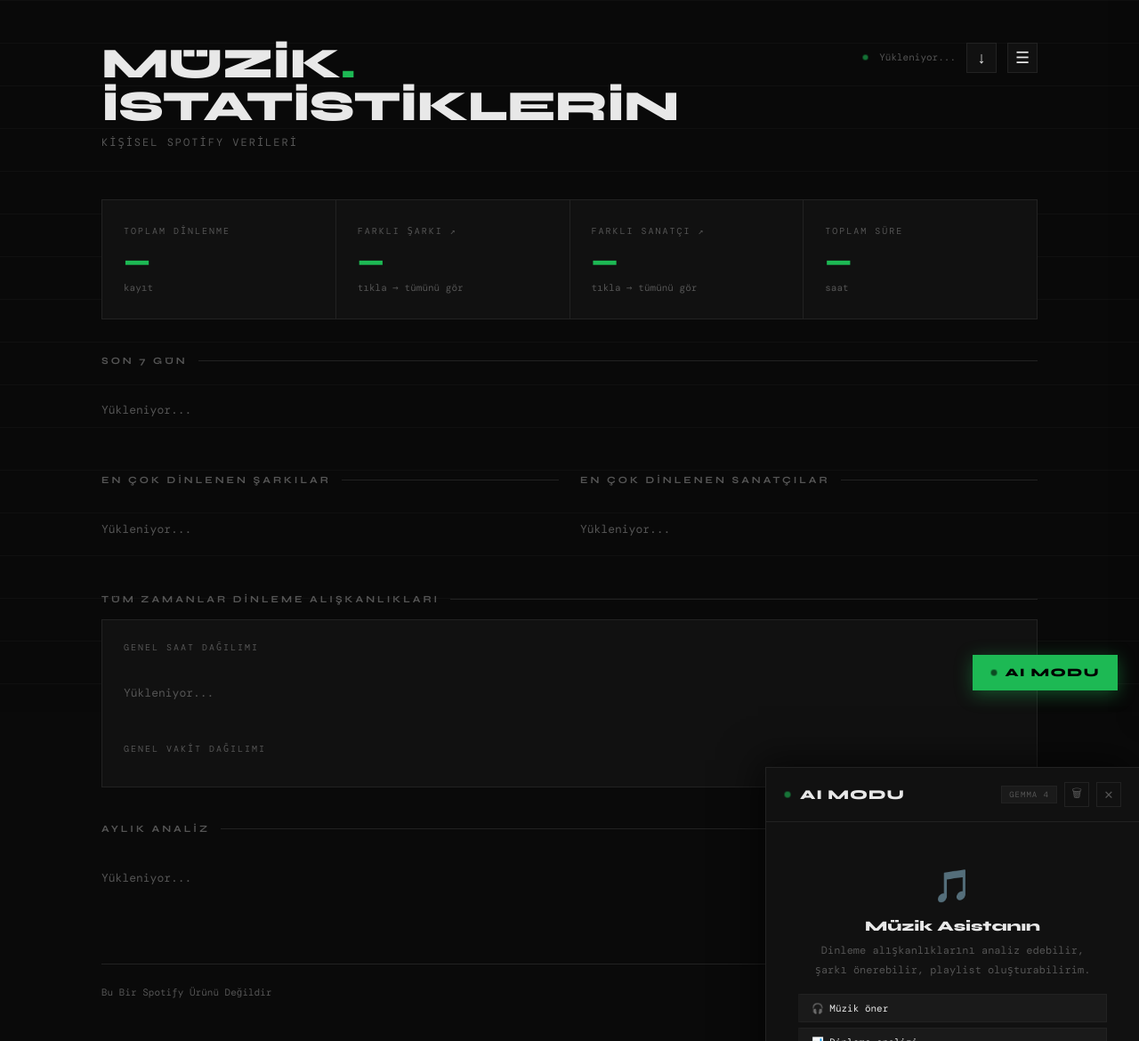
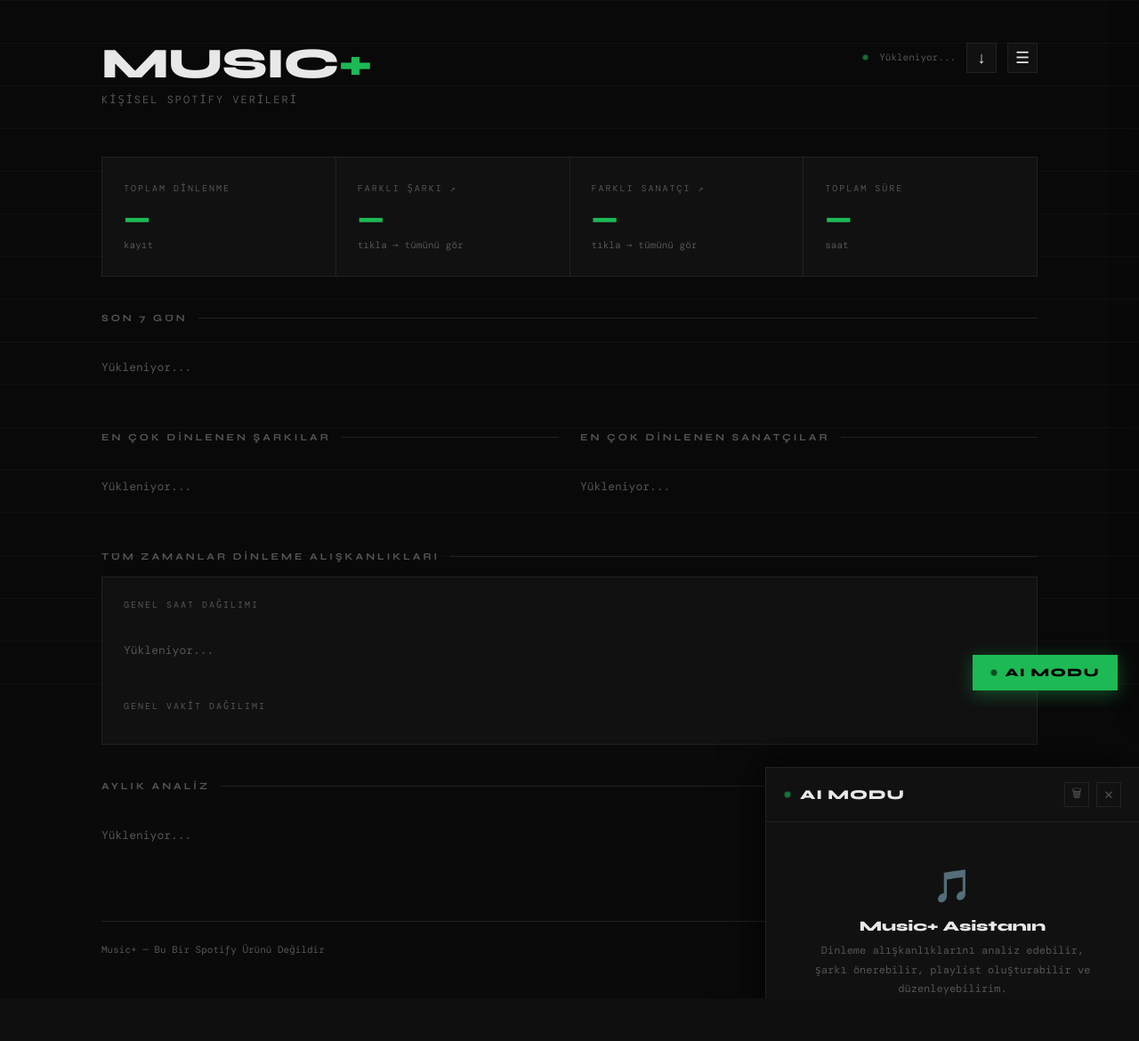
Before and after one commit to BatuhanGns/MusicPlus, a Flask app: template templates/dashboard.html in a window 1280 px wide. Shown: the whole page at 89% size. After the commit the page ends 1122 px from the top, so only its background shows below. Run offline with Flask 3, Linux system fonts and the light colour scheme; the template is opened without the code that fills it, so the values that code supplies are empty; some web fonts are replaced.

Commit message:
Add files via upload

```diff
--- a/templates/dashboard.html
+++ b/templates/dashboard.html
@@ -3,7 +3,7 @@
 <head>
 <meta charset="UTF-8">
 <meta name="viewport" content="width=device-width, initial-scale=1.0">
-<title>Spotify İstatistikleri</title>
+<title>Music+</title>
 <link href="https://fonts.googleapis.com/css2?family=Syne:wght@400;700;800&family=DM+Mono:wght@300;400;500&display=swap" rel="stylesheet">
 <style>
   :root {
@@ -312,7 +312,7 @@
     margin-top: 6px; background: rgba(29,185,84,.08);
     border: 1px solid var(--green); padding: 10px 14px;
     font-size: 11px; color: var(--green); letter-spacing: .5px;
-    display: flex; align-items: center; gap: 8px;
+    display: flex; align-items: flex-start; gap: 8px; flex-direction: column;
   }
   .ai-action-card .ai-action-run {
     margin-left: auto; background: var(--green); color: #000;
@@ -396,7 +396,7 @@
 <div class="wrapper">
   <header>
     <div class="logo-area">
-      <h1>MÜZİK<span>.</span><br>İSTATİSTİKLERİN</h1>
+      <h1>MUSIC<span>+</span></h1>
       <p id="headerSubtitle">Kişisel Spotify Verileri</p>
     </div>
     <div style="display:flex;align-items:center;gap:12px">
@@ -557,7 +557,7 @@
     <div class="section-title">Hesap Özetin</div>
 
     <div style="background:var(--surface); padding:32px 24px; border:1px solid var(--border); margin-bottom:24px; text-align:center;">
-      <p style="color:var(--muted); font-size:11px; letter-spacing:2px; margin-bottom:8px;">MÜZİK İSTATİSTİKLERİN'E KATILIM TARİHİN</p>
+      <p style="color:var(--muted); font-size:11px; letter-spacing:2px; margin-bottom:8px;">MUSIC+'A KATILIM TARİHİN</p>
       <h3 id="profilKatilimTarihi" style="font-family:'Syne',sans-serif; font-size:32px; color:var(--green); font-weight:800;">—</h3>
     </div>
 
@@ -589,7 +589,7 @@
   </div>
 
   <footer>
-    <span>Bu Bir Spotify Ürünü Değildir</span>
+    <span>Music+ — Bu Bir Spotify Ürünü Değildir</span>
     <span id="footerTime"></span>
   </footer>
 </div>
@@ -1635,7 +1635,6 @@ document.addEventListener('click', function(e) {
       AI MODU
     </div>
     <div style="display:flex;align-items:center;gap:8px;flex-wrap:wrap;">
-      <span class="ai-model-badge" id="aiModelBadge">GEMMA 4</span>
       <div class="ai-header-btns">
         <button class="ai-header-btn" onclick="clearAIHistory()" title="Sohbeti Temizle">🗑</button>
         <button class="ai-header-btn" onclick="toggleAIPanel()" title="Kapat">✕</button>
@@ -1646,13 +1645,14 @@ document.addEventListener('click', function(e) {
   <div class="ai-messages" id="aiMessages">
     <div class="ai-welcome" id="aiWelcome">
       <div class="ai-welcome-icon">🎵</div>
-      <h3>Müzik Asistanın</h3>
-      <p>Dinleme alışkanlıklarını analiz edebilir,<br>şarkı önerebilir, playlist oluşturabilirim.</p>
+      <h3>Music+ Asistanın</h3>
+      <p>Dinleme alışkanlıklarını analiz edebilir,<br>şarkı önerebilir, playlist oluşturabilir ve düzenleyebilirim.</p>
       <div class="ai-suggestions">
         <button class="ai-suggestion-btn" onclick="sendAISuggestion('Bana müzik zevkime göre şarkı öner')">🎧 Müzik öner</button>
         <button class="ai-suggestion-btn" onclick="sendAISuggestion('En çok hangi sanatçıları dinliyorum?')">📊 Dinleme analizi</button>
         <button class="ai-suggestion-btn" onclick="sendAISuggestion('Bu hafta en çok ne dinledim?')">📅 Bu hafta</button>
         <button class="ai-suggestion-btn" onclick="sendAISuggestion('Şu an çalan şarkıya benzer şeyler öner')">▶ Şu an çalana benzer</button>
+        <button class="ai-suggestion-btn" onclick="triggerFullAnalysis()">🔍 Tam detaylı analiz yap</button>
       </div>
     </div>
   </div>
@@ -1840,10 +1840,6 @@ async function sendAIMessage() {
 
         } else if (chunk.type === 'done') {
           usedModel = chunk.model || '';
-          if (usedModel) {
-            document.getElementById('aiModelBadge').textContent =
-              usedModel.includes('31b') ? 'GEMMA 4 31B' : 'GEMMA 4 26B';
-          }
 
         } else if (chunk.type === 'error') {
           throw new Error(chunk.text);
@@ -1879,7 +1875,10 @@ function _parseAction(text) {
   const match = text.match(/\{[\s\S]*?"action"[\s\S]*?\}[\s]*$/);
   if (!match) return null;
   try {
-    return JSON.parse(match[0]);
+    const action = JSON.parse(match[0]);
+    const validActions = ['search_track', 'create_playlist', 'add_to_playlist', 'edit_playlist', 'shuffle_playlist'];
+    if (!validActions.includes(action.action)) return null;
+    return action;
   } catch {
     return null;
   }
@@ -1890,20 +1889,51 @@ function _appendActionCard(parent, action) {
     search_track:    '🔍 Şarkı ID ara',
     create_playlist: '🎵 Playlist oluştur',
     add_to_playlist: '➕ Playliste ekle',
+    edit_playlist:   '✏️ Playlist düzenle',
     shuffle_playlist:'🔀 Playlist karıştır',
   };
   const label = labels[action.action] || '⚡ İşlem yap';
-  let detail = '';
-  if (action.name)        detail = `: "${action.name}"`;
-  else if (action.track)  detail = `: "${action.track}"`;
-  else if (action.tracks) detail = ` (${action.tracks.length} şarkı)`;
 
   const card = document.createElement('div');
   card.className = 'ai-action-card';
-  card.innerHTML = `
-    <span>${label}${_esc(detail)}</span>
-    <button class="ai-action-run" onclick="executeAIAction(this, ${_esc(JSON.stringify(action))})">Çalıştır</button>
-  `;
+  card.style.flexDirection = 'column';
+  card.style.alignItems = 'flex-start';
+  card.style.gap = '8px';
+
+  // create_playlist ve add_to_playlist için şarkıları listele
+  if ((action.action === 'create_playlist' || action.action === 'add_to_playlist' || action.action === 'edit_playlist') && action.tracks && action.tracks.length > 0) {
+    const headerRow = document.createElement('div');
+    headerRow.style.cssText = 'display:flex;align-items:center;gap:8px;width:100%;';
+    headerRow.innerHTML = `<span style="flex:1;">${label}${action.name ? ': <strong>' + _esc(action.name) + '</strong>' : ''} — <em>${action.tracks.length} şarkı</em></span>`;
+    card.appendChild(headerRow);
+
+    // Şarkı listesi
+    const trackList = document.createElement('div');
+    trackList.style.cssText = 'width:100%;display:flex;flex-direction:column;gap:3px;max-height:200px;overflow-y:auto;';
+    action.tracks.forEach((t, i) => {
+      const row = document.createElement('div');
+      row.style.cssText = 'font-size:11px;color:var(--text);padding:5px 8px;background:rgba(29,185,84,0.06);border-left:2px solid var(--green);display:flex;gap:8px;align-items:center;';
+      row.innerHTML = `<span style="color:var(--muted);min-width:18px;">${i+1}.</span><span>${_esc(t)}</span>`;
+      trackList.appendChild(row);
+    });
+    card.appendChild(trackList);
+
+    const runBtn = document.createElement('button');
+    runBtn.className = 'ai-action-run';
+    runBtn.textContent = 'Çalıştır';
+    runBtn.style.marginTop = '4px';
+    runBtn.onclick = function() { executeAIAction(runBtn, action); };
+    card.appendChild(runBtn);
+  } else {
+    let detail = '';
+    if (action.track) detail = `: "${action.track}"`;
+    card.innerHTML = `
+      <div style="display:flex;align-items:center;gap:8px;width:100%">
+        <span style="flex:1">${label}${_esc(detail)}</span>
+        <button class="ai-action-run" onclick="executeAIAction(this, ${_esc(JSON.stringify(action))})">Çalıştır</button>
+      </div>`;
+  }
+
   parent.appendChild(card);
 }
 
@@ -1912,18 +1942,15 @@ async function executeAIAction(btn, action) {
   btn.textContent = '⏳';
 
   try {
-    let result = '';
+    let resultText = '';
 
     if (action.action === 'search_track') {
       const q = encodeURIComponent(`${action.track} ${action.artist || ''}`);
       const res = await fetch(`/api/ai/search-track?q=${q}`);
       const data = await res.json();
-      if (data.id) {
-        result = `✅ ID: ${data.id}`;
-        btn.closest('.ai-action-card').querySelector('span').textContent = result;
-      } else {
-        result = '❌ Bulunamadı';
-      }
+      resultText = data.id ? `✅ Bulundu: ${data.id}` : '❌ Bulunamadı';
+      const span = btn.closest('.ai-action-card').querySelector('span');
+      if (span) span.textContent = resultText;
 
     } else if (action.action === 'create_playlist') {
       const res = await fetch('/api/ai/create-playlist', {
@@ -1932,25 +1959,38 @@ async function executeAIAction(btn, action) {
         body: JSON.stringify({ name: action.name, tracks: action.tracks || [] }),
       });
       const data = await res.json();
-      result = data.error ? `❌ ${data.error}` : `✅ Oluşturuldu! (${data.track_count} şarkı)`;
-      btn.closest('.ai-action-card').querySelector('span').textContent = result;
+      resultText = data.error ? `❌ ${data.error}` : `✅ Playlist oluşturuldu! (${data.track_count} şarkı eklendi)`;
+      btn.insertAdjacentHTML('afterend', `<div style="font-size:11px;color:${data.error ? '#ff6b6b' : 'var(--green)'};">${resultText}</div>`);
       if (!data.error) loadPlaylists();
 
     } else if (action.action === 'add_to_playlist') {
-      const res = await fetch(`/api/ai/add-to-playlist`, {
+      const res = await fetch('/api/ai/add-to-playlist', {
         method: 'POST',
         headers: { 'Content-Type': 'application/json' },
         body: JSON.stringify({ playlist_id: action.playlist_id, tracks: action.tracks || [] }),
       });
       const data = await res.json();
-      result = data.error ? `❌ ${data.error}` : `✅ ${data.added} şarkı eklendi`;
-      btn.closest('.ai-action-card').querySelector('span').textContent = result;
+      resultText = data.error ? `❌ ${data.error}` : `✅ ${data.added} şarkı playlist'e eklendi`;
+      btn.insertAdjacentHTML('afterend', `<div style="font-size:11px;color:${data.error ? '#ff6b6b' : 'var(--green)'};">${resultText}</div>`);
+
+    } else if (action.action === 'edit_playlist') {
+      // Playlist düzenleme: mevcut playlist'e şarkı ekle veya adını güncelle
+      const res = await fetch('/api/ai/edit-playlist', {
+        method: 'POST',
+        headers: { 'Content-Type': 'application/json' },
+        body: JSON.stringify({ playlist_id: action.playlist_id, tracks: action.tracks || [], new_name: action.new_name || null }),
+      });
+      const data = await res.json();
+      resultText = data.error ? `❌ ${data.error}` : `✅ Playlist düzenlendi! (${data.added || 0} şarkı eklendi)`;
+      btn.insertAdjacentHTML('afterend', `<div style="font-size:11px;color:${data.error ? '#ff6b6b' : 'var(--green)'};">${resultText}</div>`);
+      if (!data.error) loadPlaylists();
 
     } else if (action.action === 'shuffle_playlist') {
       const res = await fetch(`/api/playlist/${action.playlist_id}/shuffle`, { method: 'POST' });
       const data = await res.json();
-      result = data.error ? `❌ ${data.error}` : '✅ Karıştırıldı!';
-      btn.closest('.ai-action-card').querySelector('span').textContent = result;
+      resultText = data.error ? `❌ ${data.error}` : '✅ Playlist karıştırıldı!';
+      const span = btn.closest('.ai-action-card').querySelector('span');
+      if (span) span.textContent = resultText;
     }
 
     btn.textContent = '✓';
@@ -1967,6 +2007,40 @@ async function clearAIHistory() {
   _showWelcome();
 }
 
+// ── Tam detaylı analiz ─────────────────────────────────────────────────────
+async function triggerFullAnalysis() {
+  _hideWelcome();
+
+  // Tüm sanatçı ve şarkı verilerini çek
+  const msgs = document.getElementById('aiMessages');
+  const loadDiv = document.createElement('div');
+  loadDiv.className = 'ai-msg assistant';
+  loadDiv.innerHTML = '<div class="ai-bubble" style="color:var(--muted)">🔍 Tüm veriler yükleniyor, tam analiz hazırlanıyor...</div>';
+  msgs.appendChild(loadDiv);
+  _scrollBottom();
+
+  try {
+    const [sanatciRes, sarkiRes] = await Promise.all([
+      fetch('/api/tum-sanatcilar'),
+      fetch('/api/tum-sarkilar')
+    ]);
+    const sanatciData = await sanatciRes.json();
+    const sarkiData   = await sarkiRes.json();
+
+    const topSanatcilar = (sanatciData.sanatcilar || []).slice(0, 30);
+    const topSarkilar   = (sarkiData.sarkilar || []).slice(0, 30);
+
+    const prompt = `Benim dinleme istatistiklerimin tam detaylı analizini yap:\n\nTOPLAM SANATÇI SAYISI: ${sanatciData.toplam || 0}\nTOPLAM ŞARKI SAYISI: ${sarkiData.toplam || 0}\n\nEN ÇOK DİNLENEN 30 SANATÇI:\n${topSanatcilar.map((s, i) => `${i+1}. ${s.sanatci} — ${s.count} dinlenme (${s.sure})`).join('\n')}\n\nEN ÇOK DİNLENEN 30 ŞARKI:\n${topSarkilar.map((s, i) => `${i+1}. ${s.sarki} — ${s.sanatci} (${s.count} kez, ${s.sure})`).join('\n')}\n\nBu verilere göre: 1) Müzik zevkimi analiz et 2) En sevdiğim türleri ve sanatçı profilimi çıkar 3) İlginç kalıplar ve alışkanlıklar bul 4) Kişiselleştirilmiş öneriler ver. Detaylı ve kapsamlı bir analiz yap.`;
+
+    loadDiv.remove();
+    document.getElementById('aiInput').value = prompt;
+    sendAIMessage();
+  } catch(e) {
+    loadDiv.querySelector('.ai-bubble').textContent = '❌ Veri yüklenemedi: ' + e.message;
+    loadDiv.querySelector('.ai-bubble').style.color = '#ff6b6b';
+  }
+}
+
 function _scrollBottom() {
   const msgs = document.getElementById('aiMessages');
   msgs.scrollTop = msgs.scrollHeight;
@@ -1986,13 +2060,14 @@ function _showWelcome() {
   document.getElementById('aiMessages').innerHTML = `
     <div class="ai-welcome" id="aiWelcome">
       <div class="ai-welcome-icon">🎵</div>
-      <h3>Müzik Asistanın</h3>
-      <p>Dinleme alışkanlıklarını analiz edebilir,<br>şarkı önerebilir, playlist oluşturabilirim.</p>
+      <h3>Music+ Asistanın</h3>
+      <p>Dinleme alışkanlıklarını analiz edebilir,<br>şarkı önerebilir, playlist oluşturabilir ve düzenleyebilirim.</p>
       <div class="ai-suggestions">
         <button class="ai-suggestion-btn" onclick="sendAISuggestion('Bana müzik zevkime göre şarkı öner')">🎧 Müzik öner</button>
         <button class="ai-suggestion-btn" onclick="sendAISuggestion('En çok hangi sanatçıları dinliyorum?')">📊 Dinleme analizi</button>
         <button class="ai-suggestion-btn" onclick="sendAISuggestion('Bu hafta en çok ne dinledim?')">📅 Bu hafta</button>
         <button class="ai-suggestion-btn" onclick="sendAISuggestion('Şu an çalan şarkıya benzer şeyler öner')">▶ Şu an çalana benzer</button>
+        <button class="ai-suggestion-btn" onclick="triggerFullAnalysis()">🔍 Tam detaylı analiz yap</button>
       </div>
     </div>`;
 }
```
